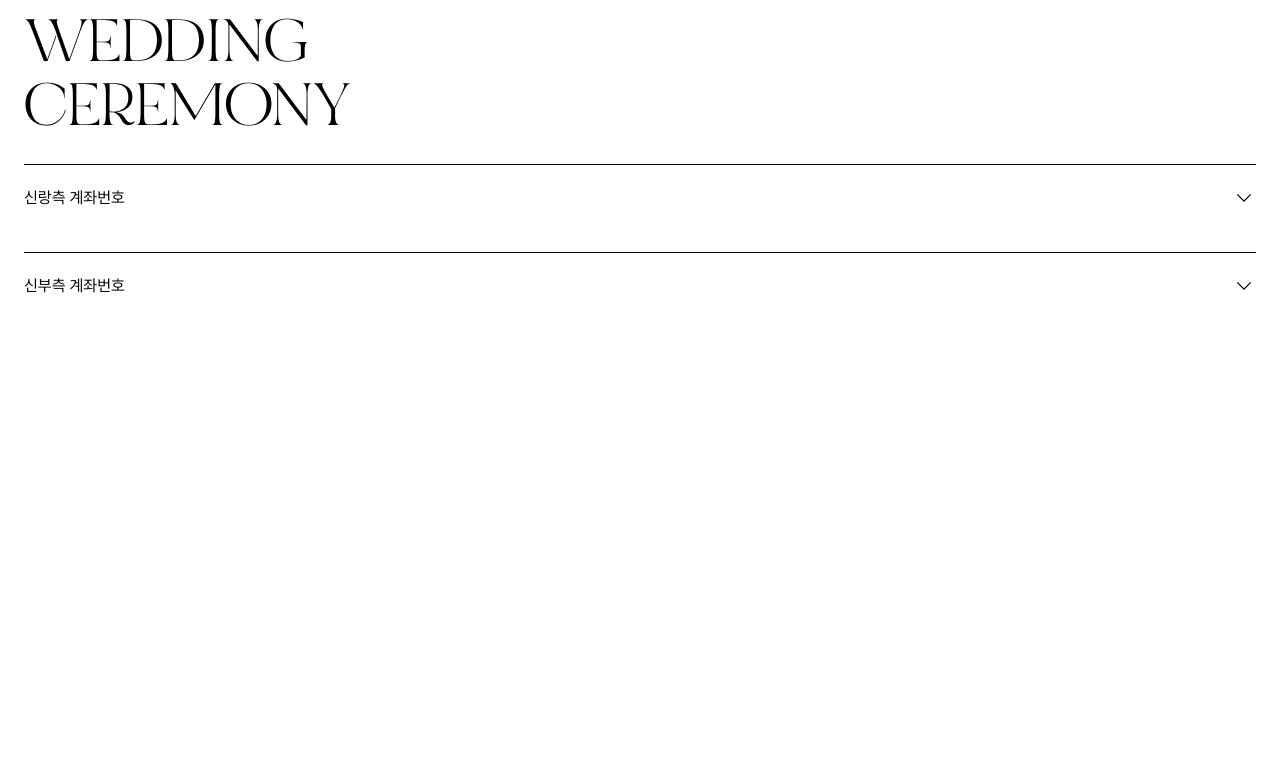
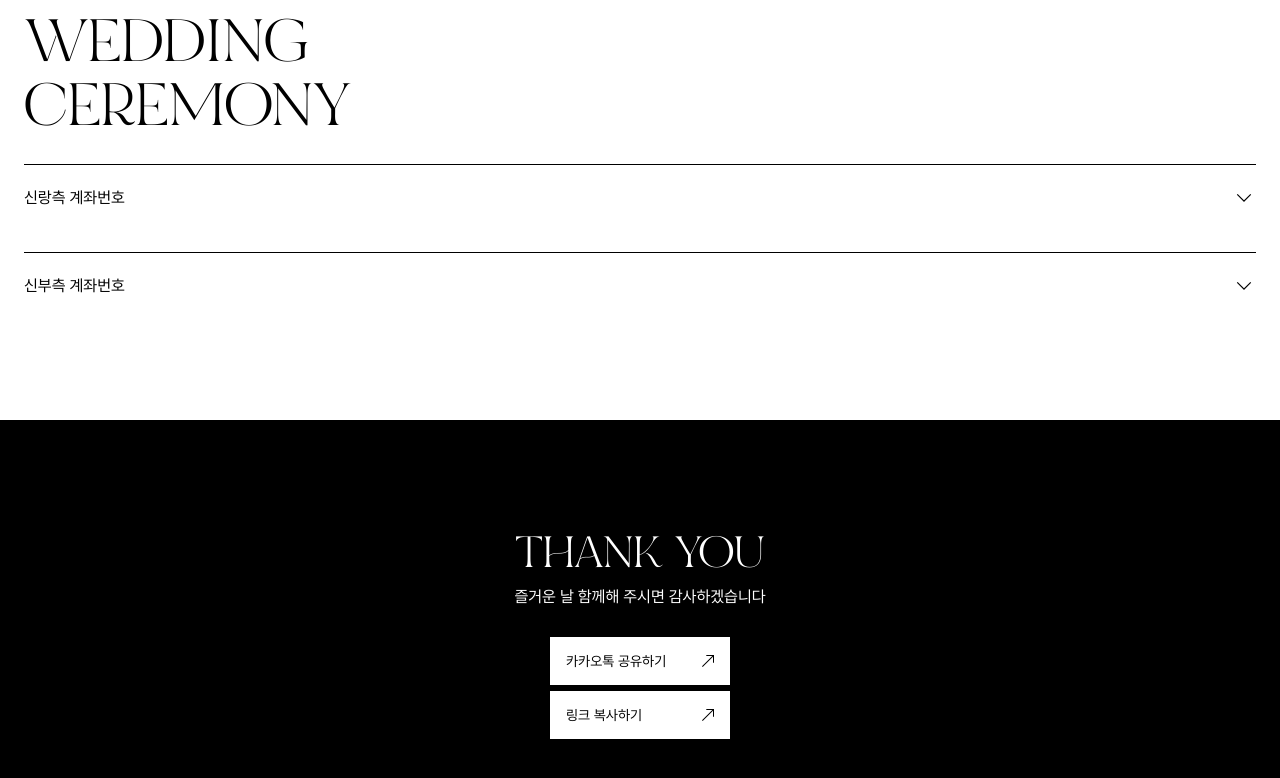
Before and after one commit to Hal-ang/mobile_wedding, a Next.js app: page / in a window 1280 px wide. Shown: the part 4127-4905 px from the top of the page. Before the commit the page ends 4447 px from the top, so only its background shows below. Built offline with nearby package versions, Linux system fonts and the light colour scheme.

Commit message:
Implement FooterSection

```diff
--- a/src/app/page.tsx
+++ b/src/app/page.tsx
@@ -2,6 +2,7 @@ import AccountSection from "@/components/section/AccountSection";
 import AddressSection from "@/components/section/AddressSection";
 import CalendarSection from "@/components/section/CalendarSection";
 import CoupleSection from "@/components/section/CoupleSection";
+import FooterSection from "@/components/section/FooterSection";
 import IntroduceSection from "@/components/section/IntroduceSection";
 import RollingBanner from "@/components/RollingBanner";
 import Spacing from "@/components/Spacing";
@@ -22,6 +23,8 @@ export default function Home() {
       <RollingBanner />
       <Spacing size={80} />
       <AccountSection />
+      <Spacing size={100} />
+      <FooterSection />
     </main>
   );
 }
--- /dev/null
+++ b/src/components/ShareButton.tsx
@@ -0,0 +1,27 @@
+import Flex from "./Flex";
+import React from "react";
+import RightTopArrow from "../../public/arrow_right_top.svg";
+import Text from "./Text";
+
+const ShareButton = ({
+  text,
+  onClick
+}: {
+  text: string;
+  onClick: () => void;
+}) => {
+  return (
+    <Flex
+      as="button"
+      onClick={onClick}
+      direction="row"
+      justify="space-between"
+      className="w-180pxr pl-16pxr pr-12pxr py-11.5pxr bg-white text-black"
+    >
+      <Text className="text-14pxr leading-25pxr font-medium">{text}</Text>
+      <RightTopArrow />
+    </Flex>
+  );
+};
+
+export default ShareButton;
--- /dev/null
+++ b/src/components/section/FooterSection.tsx
@@ -0,0 +1,34 @@
+"use client";
+
+import { BonVivantFont } from "@/style/fonts";
+import Flex from "../Flex";
+import React from "react";
+import ShareButton from "../ShareButton";
+import Spacing from "../Spacing";
+import Text from "../Text";
+
+const FooterSection = () => {
+  return (
+    <Flex
+      as="section"
+      justify="center"
+      className="w-full bg-black text-white pt-110pxr pb-160pxr"
+    >
+      <Text
+        display="block"
+        className={`${BonVivantFont.className} text-44pxr leading-54.5pxr`}
+      >
+        THANK YOU
+      </Text>
+      <Text className="text-16pxr leading-25pxr" display="block">
+        즐거운 날 함께해 주시면 감사하겠습니다
+      </Text>
+      <Spacing size={28} />
+      <ShareButton text="카카오톡 공유하기" onClick={() => {}} />
+      <Spacing size={6} />
+      <ShareButton text="링크 복사하기" onClick={() => {}} />
+    </Flex>
+  );
+};
+
+export default FooterSection;
```
Also changed, not shown: public/arrow_right_top.svg (added).
